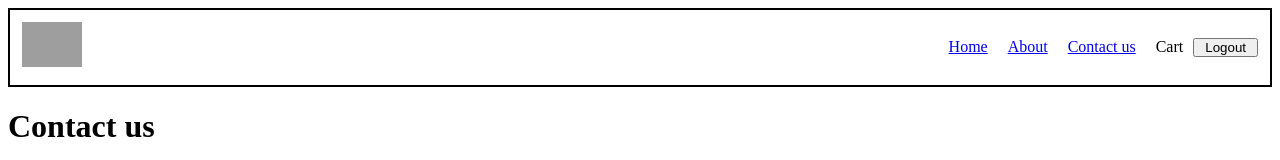
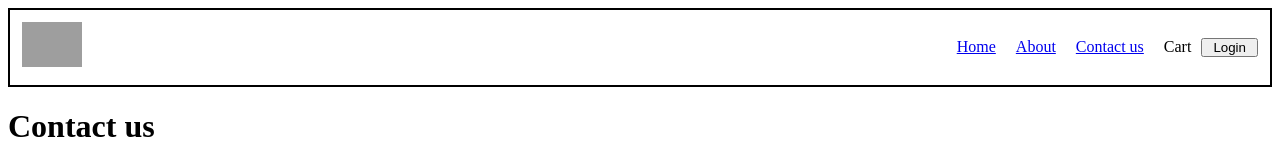
Before and after one commit to iAbhishekPundir/Practice-React, a React (Vite) app: page /contact in a window 1280 px wide. Shown: the top 160 px of the page. Built offline with nearby package versions, Linux system fonts and the light colour scheme; grey boxes are pictures that could not be loaded.

Commit message:
refactor : code

```diff
--- a/src/components/Header.js
+++ b/src/components/Header.js
@@ -5,9 +5,7 @@ import { Link } from "react-router-dom";
 const Header = () => {
   const [loginBtn, setLoginBtn] = useState("Login");
 
-  useEffect(() => {
-    console.log("useEffect called");
-  }, [loginBtn]);
+  useEffect(() => {}, [loginBtn]);
 
   return (
     <div className="header">
@@ -35,7 +33,7 @@ const Header = () => {
                 : setLoginBtn("Login")
             }
           >
-            Logout
+            {loginBtn}
           </button>
         </ul>
       </div>
```
Also changed, not shown: src/components/Error.js (+5 -5 lines).
